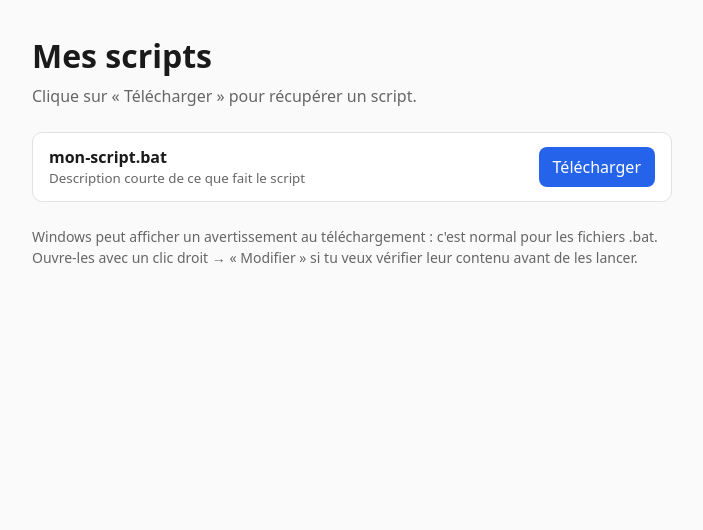
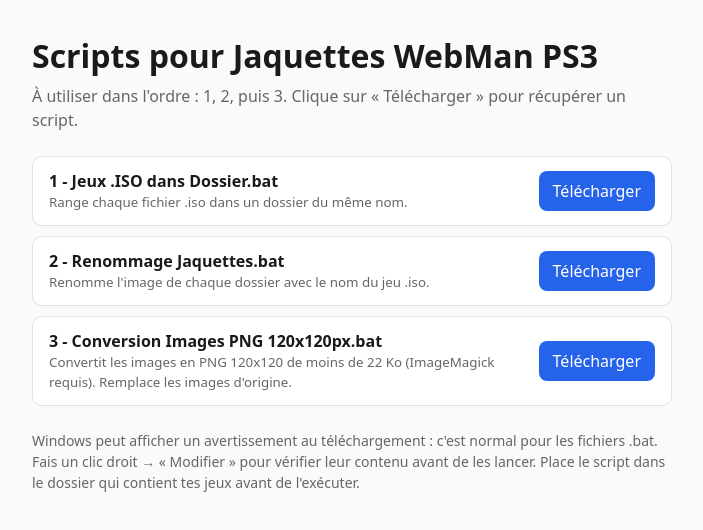
Before and after one commit to Lu-GHb/webman-covers, a plain HTML site: page index.html in a window 1280 px wide. Shown: the whole page, without its empty margins (288-991 px from the left). Drawn offline with Linux system fonts and the light colour scheme.

Commit message:
Add files via upload

```diff
--- a/index.html
+++ b/index.html
@@ -3,7 +3,7 @@
 <head>
   <meta charset="utf-8">
   <meta name="viewport" content="width=device-width, initial-scale=1">
-  <title>Mes scripts</title>
+  <title>Scripts Jaquettes WebMan PS3</title>
   <style>
     :root { --bg:#fafafa; --fg:#1a1a1a; --card:#fff; --border:#e2e2e2; --accent:#2563eb; --muted:#666; }
     @media (prefers-color-scheme: dark) {
@@ -24,21 +24,37 @@
 </head>
 <body>
 <main>
-  <h1>Mes scripts</h1>
-  <p class="sub">Clique sur « Télécharger » pour récupérer un script.</p>
+  <h1>Scripts pour Jaquettes WebMan PS3</h1>
+  <p class="sub">À utiliser dans l'ordre : 1, 2, puis 3. Clique sur « Télécharger » pour récupérer un script.</p>
 
-  <!-- Copie ce bloc pour chaque fichier. Le fichier .bat doit être dans le dossier "files/" -->
   <div class="file">
     <div>
-      <strong>mon-script.bat</strong>
-      <small>Description courte de ce que fait le script</small>
+      <strong>1 - Jeux .ISO dans Dossier.bat</strong>
+      <small>Range chaque fichier .iso dans un dossier du même nom.</small>
     </div>
-    <a href="files/mon-script.bat" download>Télécharger</a>
+    <a href="files/1%20-%20Jeux%20.ISO%20dans%20Dossier.bat" download>Télécharger</a>
+  </div>
+
+  <div class="file">
+    <div>
+      <strong>2 - Renommage Jaquettes.bat</strong>
+      <small>Renomme l'image de chaque dossier avec le nom du jeu .iso.</small>
+    </div>
+    <a href="files/2%20-%20Renommage%20Jaquettes.bat" download>Télécharger</a>
+  </div>
+
+  <div class="file">
+    <div>
+      <strong>3 - Conversion Images PNG 120x120px.bat</strong>
+      <small>Convertit les images en PNG 120x120 de moins de 22 Ko (ImageMagick requis). Remplace les images d'origine.</small>
+    </div>
+    <a href="files/3%20-%20Conversion%20Images%20PNG%20120x120px.bat" download>Télécharger</a>
   </div>
 
   <footer>
     Windows peut afficher un avertissement au téléchargement : c'est normal pour les fichiers .bat.
-    Ouvre-les avec un clic droit → « Modifier » si tu veux vérifier leur contenu avant de les lancer.
+    Fais un clic droit → « Modifier » pour vérifier leur contenu avant de les lancer.
+    Place le script dans le dossier qui contient tes jeux avant de l'exécuter.
   </footer>
 </main>
 </body>
```
